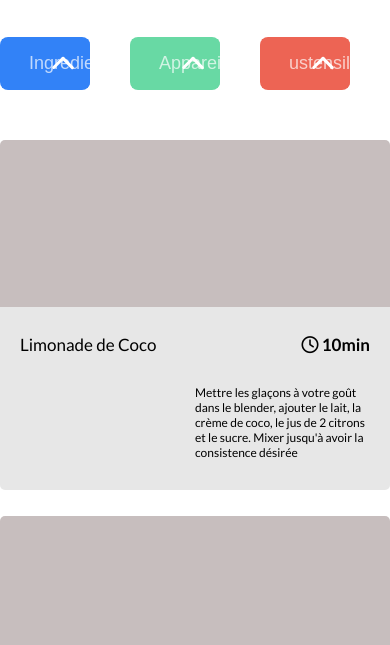
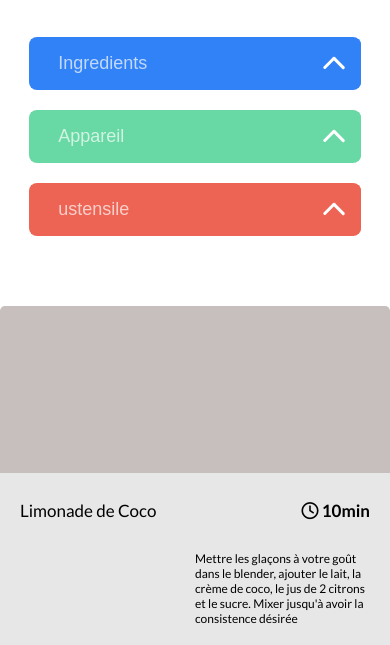
Before and after one commit to Guillaume-Gozillon/Les-petits-plats, a website with bundled scripts: page index.html in a window 390 px wide. Shown: the part 199-844 px from the top of the page. Built offline with nearby package versions, Linux system fonts and the light colour scheme.

Commit message:
Responsive

```diff
--- a/sass/components/_buttons.scss
+++ b/sass/components/_buttons.scss
@@ -124,3 +124,27 @@
 .arrowRotate.arrow::after {
   transform: rotate(45deg);
 }
+
+@media only screen and (max-width: 1290px) {
+  .btn-section {
+      justify-content: space-around;
+      flex-wrap: wrap;
+      & label{
+        margin-bottom: 20px;
+        margin-right: 0;
+        width: 84%;
+      }
+  }
+}
+
+@media only screen and (max-width: 670px) {
+  .ajoute{
+    grid-template-columns: 1fr 1fr;
+  }
+}
+
+@media only screen and (max-width: 470px) {
+  .ajoute{
+    grid-template-columns: 1fr;
+  }
+}
```
Also changed, not shown: public/css/style.css, 1 other file.
